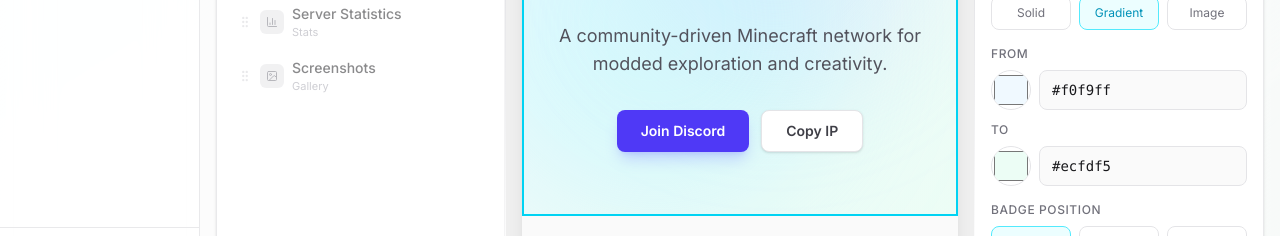
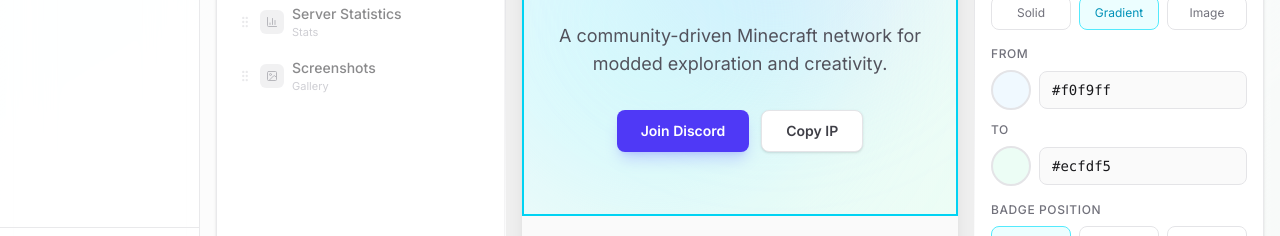
Before and after one commit to sennecools/minesites, a Next.js app: page /dashboard/1 in a window 1280 px wide. Shown: the part 496-732 px from the top of the page. Built offline with nearby package versions, Linux system fonts and the light colour scheme.

Commit message:
Fix color pickers to display as circles
- Wrap invisible color input in styled circular div
- Background color of wrapper shows the selected color
- Click anywhere on circle to open color picker

```diff
--- a/src/app/(dashboard)/dashboard/[serverId]/page.tsx
+++ b/src/app/(dashboard)/dashboard/[serverId]/page.tsx
@@ -1314,7 +1314,11 @@ function SettingsPanel({
           {section.settings.hero?.backgroundType === "solid" && (
             <div>
               <label className="text-xs font-medium text-zinc-500 uppercase tracking-wider mb-2 block">Color</label>
-              <div className="flex gap-2">
+              <div className="flex gap-2 items-center">
+                <div
+                  className="w-10 h-10 rounded-full border-2 border-zinc-200 cursor-pointer overflow-hidden relative"
+                  style={{ backgroundColor: section.settings.hero?.backgroundColor || "#ffffff" }}
+                >
                   <input
                     type="color"
                     value={section.settings.hero?.backgroundColor || "#ffffff"}
@@ -1324,8 +1328,9 @@ function SettingsPanel({
                         hero: { ...section.settings.hero, backgroundColor: e.target.value }
                       }
                     })}
-                  className="w-10 h-10 rounded-full border border-zinc-200 cursor-pointer overflow-hidden"
+                    className="absolute inset-0 w-[200%] h-[200%] -top-1/2 -left-1/2 cursor-pointer opacity-0"
                   />
+                </div>
                 <input
                   type="text"
                   value={section.settings.hero?.backgroundColor || "#ffffff"}
@@ -1346,7 +1351,11 @@ function SettingsPanel({
             <div className="space-y-3">
               <div>
                 <label className="text-xs font-medium text-zinc-500 uppercase tracking-wider mb-2 block">From</label>
-                <div className="flex gap-2">
+                <div className="flex gap-2 items-center">
+                  <div
+                    className="w-10 h-10 rounded-full border-2 border-zinc-200 cursor-pointer overflow-hidden relative"
+                    style={{ backgroundColor: section.settings.hero?.gradientFrom || "#f0f9ff" }}
+                  >
                     <input
                       type="color"
                       value={section.settings.hero?.gradientFrom || "#f0f9ff"}
@@ -1356,8 +1365,9 @@ function SettingsPanel({
                           hero: { ...section.settings.hero, gradientFrom: e.target.value }
                         }
                       })}
-                    className="w-10 h-10 rounded-full border border-zinc-200 cursor-pointer overflow-hidden"
+                      className="absolute inset-0 w-[200%] h-[200%] -top-1/2 -left-1/2 cursor-pointer opacity-0"
                     />
+                  </div>
                   <input
                     type="text"
                     value={section.settings.hero?.gradientFrom || "#f0f9ff"}
@@ -1373,7 +1383,11 @@ function SettingsPanel({
               </div>
               <div>
                 <label className="text-xs font-medium text-zinc-500 uppercase tracking-wider mb-2 block">To</label>
-                <div className="flex gap-2">
+                <div className="flex gap-2 items-center">
+                  <div
+                    className="w-10 h-10 rounded-full border-2 border-zinc-200 cursor-pointer overflow-hidden relative"
+                    style={{ backgroundColor: section.settings.hero?.gradientTo || "#ecfdf5" }}
+                  >
                     <input
                       type="color"
                       value={section.settings.hero?.gradientTo || "#ecfdf5"}
@@ -1383,8 +1397,9 @@ function SettingsPanel({
                           hero: { ...section.settings.hero, gradientTo: e.target.value }
                         }
                       })}
-                    className="w-10 h-10 rounded-full border border-zinc-200 cursor-pointer overflow-hidden"
+                      className="absolute inset-0 w-[200%] h-[200%] -top-1/2 -left-1/2 cursor-pointer opacity-0"
                     />
+                  </div>
                   <input
                     type="text"
                     value={section.settings.hero?.gradientTo || "#ecfdf5"}
```
Lines whose indentation alone changed are shown as unchanged.
